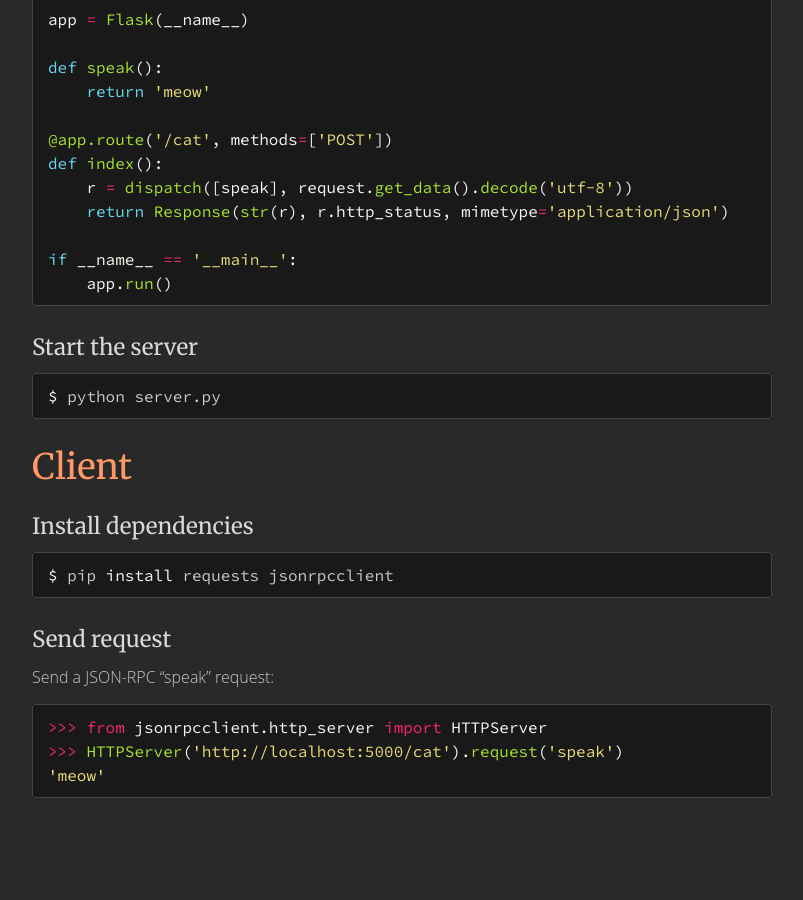
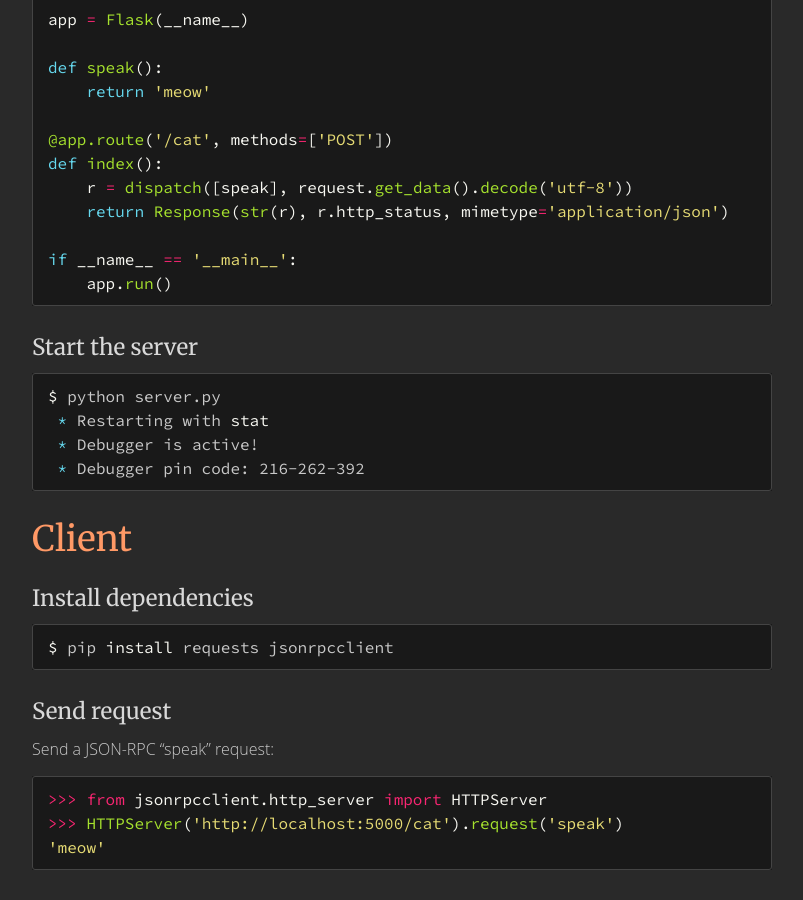
Before and after one commit to explodinglabs/explodinglabs.github.io, a Jekyll site: the page built from _jsonrpc/flask.markdown, in a window 1280 px wide and 900 px high, scrolled down 608 px. Shown: the whole window, without its empty margins (238-1041 px from the left). Built offline with Jekyll 4.4.1, drawn with Linux system fonts in a browser that asks for light colours; some web fonts are replaced; comment, search, counter and statistics services are not loaded; before the commit the page ends 1436 px from its top, so only the background shows below that.

Commit message:
Adjust flask jsonrpc example

````diff
--- a/_jsonrpc/flask.markdown
+++ b/_jsonrpc/flask.markdown
@@ -51,6 +51,9 @@ Start the server
 
 ```shell
 $ python server.py
+ * Restarting with stat
+ * Debugger is active!
+ * Debugger pin code: 216-262-392
 ```
 
 Client
````
